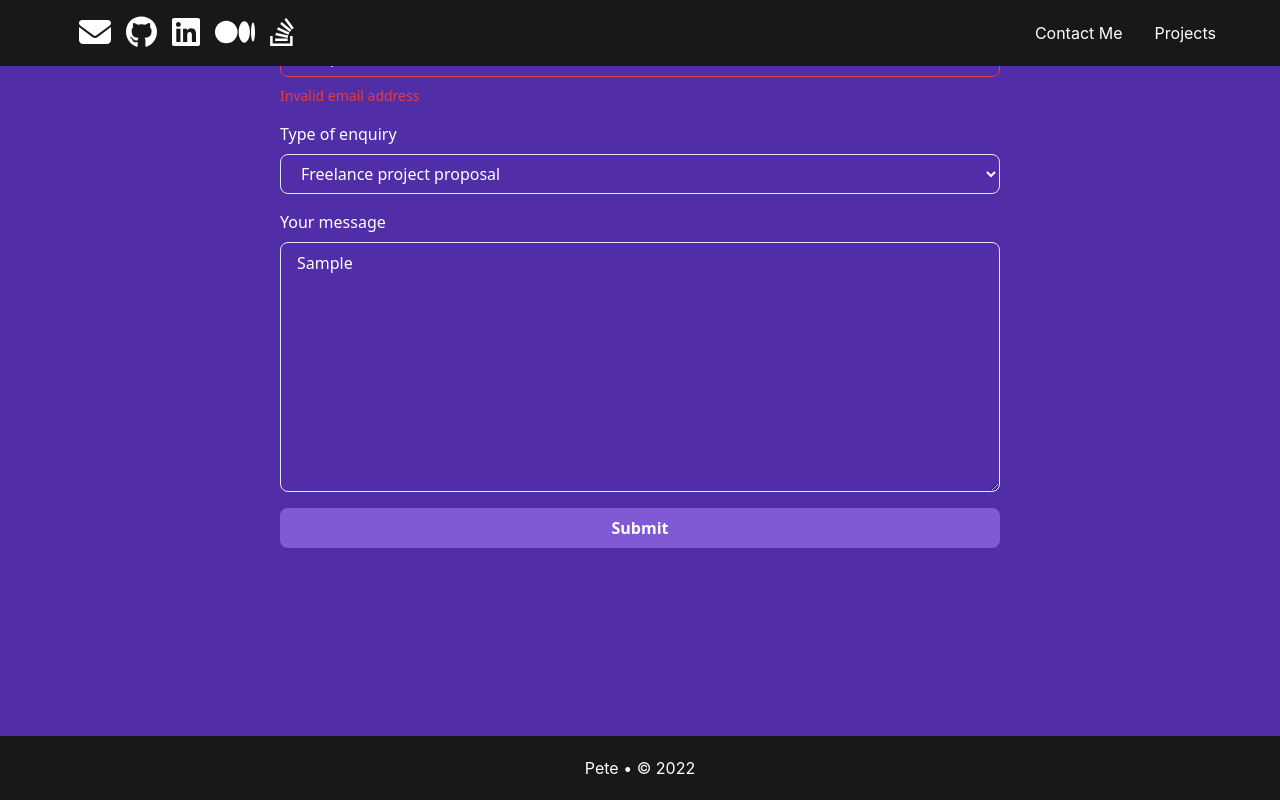
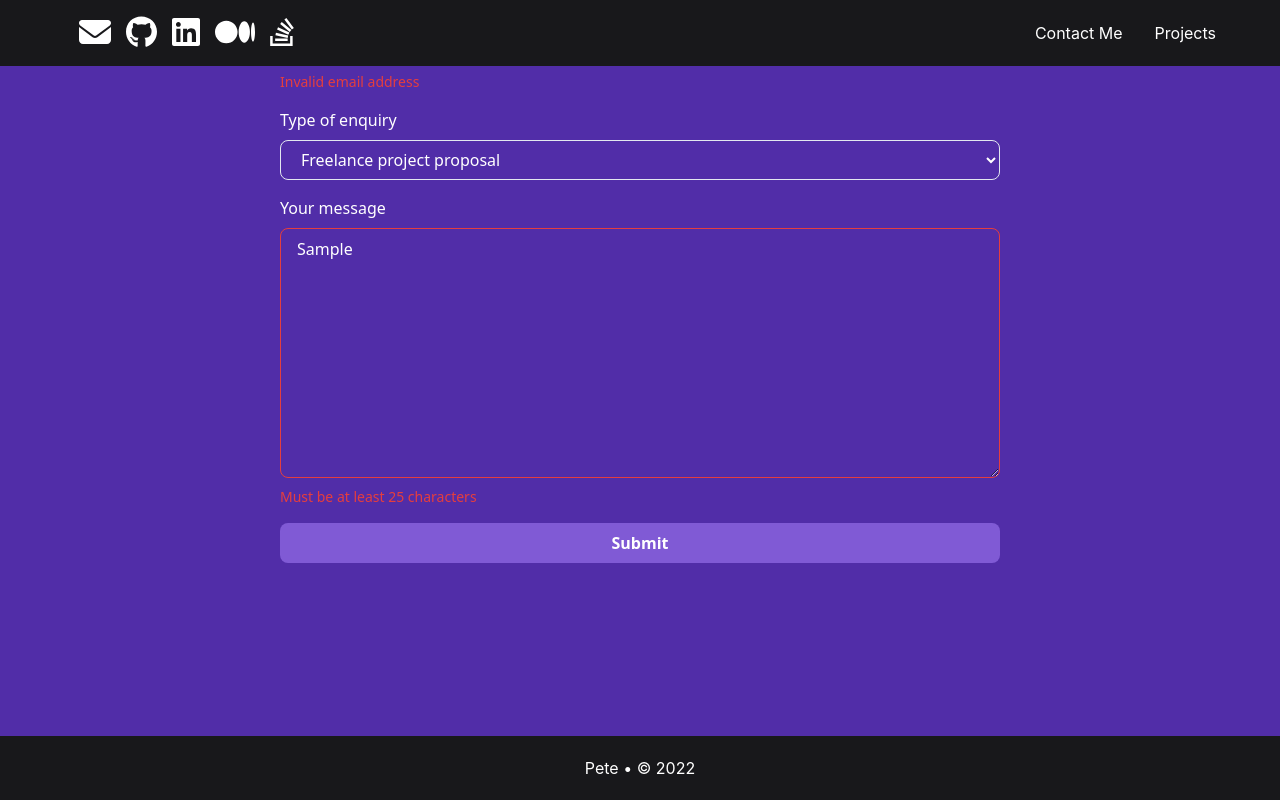
Before and after one commit to yazeedmomani/pete-portfolio, a React (Create React App) app: page / in a window 1280 px wide. Both pictures are taken after typing "Sample", "Sample", "Sample" into the empty fields and a click on the button "Submit". Shown: the part 2402-3202 px from the top of the page. Built offline with nearby package versions, Linux system fonts and the light colour scheme.

Commit message:
add textarea validation

```diff
--- a/src/components/ContactMeSection.js
+++ b/src/components/ContactMeSection.js
@@ -81,6 +81,48 @@ const emailReducer = (state, action) => {
 };
 
 //////////////////////////////////////////////////////////////////
+const commentReducer = (state, action) => {
+  // CHANGE
+  if (action.type === "CHANGE") {
+    if (state.isTouched === false) {
+      return { ...state, value: action.value };
+    }
+    if (state.isTouched === true) {
+      console.log(action.value.trim().length === 0);
+      return {
+        ...state,
+        isEmpty: action.value.trim().length === 0,
+        isShort: action.value.trim().length < 25,
+        value: action.value,
+        isValid:
+          action.value.trim().length !== 0 && action.value.trim().length >= 25,
+      };
+    }
+  }
+
+  // BLUR
+  if (action.type === "BLUR") {
+    return {
+      ...state,
+      isEmpty: action.value.trim().length === 0,
+      isShort: action.value.trim().length < 25,
+      value: action.value,
+      isTouched: true,
+      isValid:
+        action.value.trim().length !== 0 && action.value.trim().length >= 25,
+    };
+  }
+
+  return {
+    isTouched: false,
+    isEmpty: null,
+    isShort: null,
+    isValid: true,
+    value: "",
+  };
+};
+
+//////////////////////////////////////////////////////////////////
 const LandingSection = (props) => {
   // Reducers
   const [name, dispatchName] = useReducer(nameReducer, {
@@ -94,6 +136,14 @@ const LandingSection = (props) => {
     isTouched: false,
     isEmpty: null,
     isEmail: null,
+    isValid: true,
+    value: "",
+  });
+
+  const [comment, dispatchComment] = useReducer(commentReducer, {
+    isTouched: false,
+    isEmpty: null,
+    isShort: null,
     isValid: true,
     value: "",
   });
@@ -115,12 +165,22 @@ const LandingSection = (props) => {
     dispatchEmail({ type: "BLUR", value: e.target.value });
   };
 
+  const handleCommentChange = (e) => {
+    dispatchComment({ type: "CHANGE", value: e.target.value });
+  };
+
+  const handleCommentBlur = (e) => {
+    dispatchComment({ type: "BLUR", value: e.target.value });
+  };
+
   const handleSubmit = (e) => {
     e.preventDefault();
   };
 
   return (
-    <div className={styles.section} id="contactme-section">
+    <div
+      className={styles.section}
+      id="contactme-section">
       <h1 className={styles.header}>Contact Me</h1>
       <form className={styles.form}>
         <label
@@ -176,7 +236,16 @@ const LandingSection = (props) => {
         <textarea
           name="comment"
           id="comment"
-          className={`${styles.input} ${styles.textarea}`}></textarea>
+          onChange={handleCommentChange}
+          onBlur={handleCommentBlur}
+          className={`${styles.input} ${styles.textarea} ${
+            !comment.isValid && styles.invalid
+          }`}></textarea>
+        <div className={styles.error}>
+          {comment.isEmpty
+            ? "Required"
+            : comment.isShort && "Must be at least 25 characters"}
+        </div>
         <button
           className={styles.button}
           type="submit"
```
